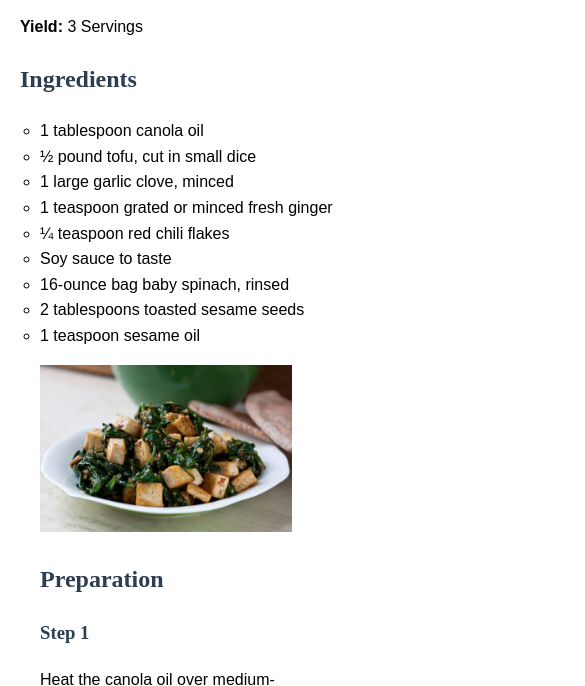
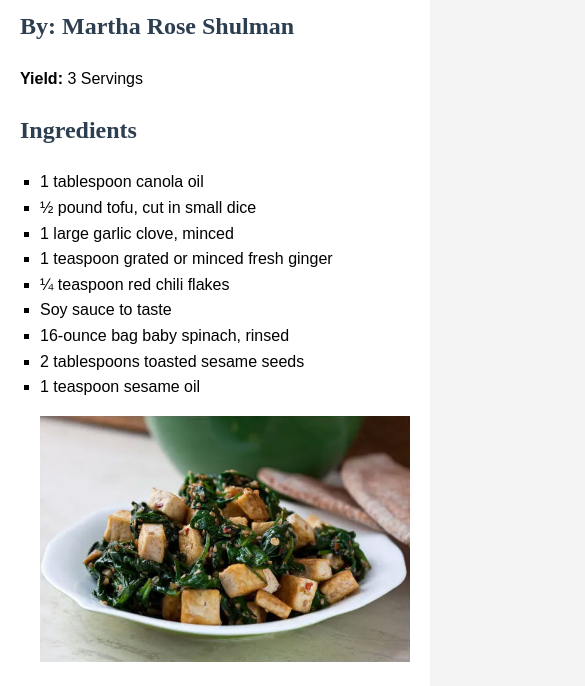
Before and after one commit to Lisa-Ho7/exercise-7, a plain HTML site: page index.html in a window 390 px wide. Shown: the part 158-844 px from the top of the page, 585 px wide, since content can reach past the window. Drawn offline with Linux system fonts and the light colour scheme.

Commit message:
eveything

```diff
--- a/index.html
+++ b/index.html
@@ -1,10 +1,8 @@
-<!--This receipe is taken from https://cooking.nytimes.com/recipes/1012494-spinach-tofu-and-sesame-stir-fry -->
-
 <!DOCTYPE html>
 <html lang="en-CA">
   <head>
     <meta charset="UTF-8">
-    <title> Spinach, Tofu  and Sesame Stir-Fry Recipe</title>
+    <title>Spinach, Tofu and Sesame Stir-Fry Recipe</title>
     <style>
       body {
         font-family: Arial, sans-serif;
@@ -14,22 +12,19 @@
         background-color: #f4f4f4;
       }
       .container {
-            width: 1200px;
+        width: 100%;
+        max-width: 1200px;
         margin: 0 auto;
         padding: 20px;
         background-color: #fff;
         display: flex;
         flex-wrap: wrap;
-
-
-
-
+        justify-content: space-between;
       }
       .left-column {
         width: 60%;
         padding-right: 20px;
       }
-
       .right-column {
         width: 35%;
         padding-left: 20px;
@@ -39,34 +34,36 @@
         font-family: 'Merriweather', serif;
       }
       ul {
-            list-style-type: circle;
+        list-style-type: square;
         padding-left: 20px;
       }
       .tip {
         background-color: #f9f9f9;
         padding: 10px;
         margin-top: 20px;
-
       }
       .step {
         margin-bottom: 20px;
       }
-        .recipe-image{
+      .recipe-image {
         width: 100%;
         height: auto;
       }
 
-
+      /* Ensure proper stacking on smaller screens */
+      @media (max-width: 768px) {
+        .left-column, .right-column {
+          width: 100%;
+        }
+      }
     </style>
   </head>
   <body>
     <div class="container">
       <div class="left-column">
-
         <h1>Spinach, Tofu and Sesame Stir-Fry</h1>
         <h2><strong>By:</strong> Martha Rose Shulman</h2>
         <p><strong>Yield:</strong> 3 Servings</p>
-
 
         <h2>Ingredients</h2>
         <ul>
@@ -80,11 +77,12 @@
           <li>2 tablespoons toasted sesame seeds</li>
           <li>1 teaspoon sesame oil</li>
         </ul>
+      </div>
+
       <div class="right-column">
         <img src="recipe-photo-Enhanced-SR.jpg" alt="A plate with Spinach, Tofu, and sesame stir-fry" class="recipe-image">
 
         <h2>Preparation</h2>
-
         <div class="step">
           <h3>Step 1</h3>
           <p>Heat the canola oil over medium-high heat in a large nonstick skillet or wok, and add the tofu. Stir-fry until the tofu is lightly colored, three to five minutes, and add the garlic, ginger, and chili flakes. Cook, stirring, until fragrant, about one minute, and add soy sauce to taste. Add the spinach and stir-fry until the spinach wilts, about one minute. Stir in the sesame seeds, and add more soy sauce to taste. Remove from the heat.</p>
@@ -100,6 +98,6 @@
           <p><strong>Advance preparation:</strong> This is a last-minute preparation, but you can have your ingredients prepared well in advance.</p>
         </div>
       </div>
+    </div>
   </body>
-
 </html>
```
Lines whose indentation alone changed are shown as unchanged.
